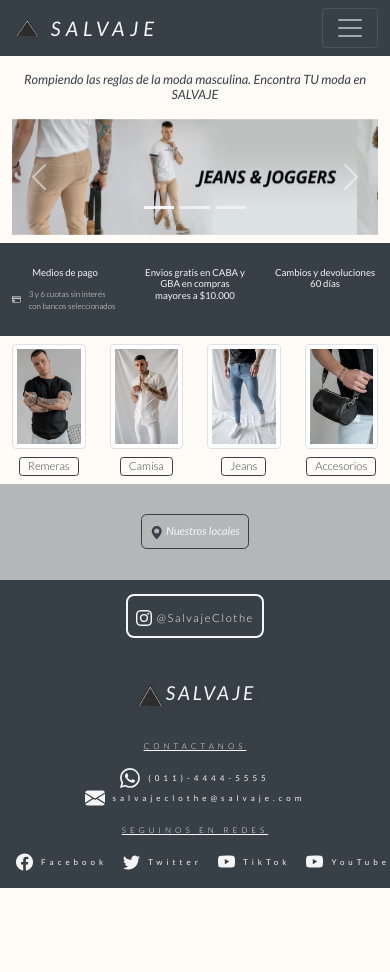
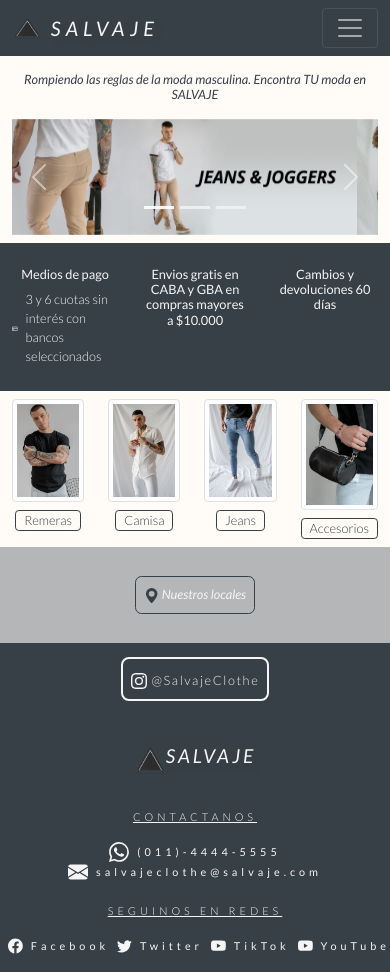
Before and after one commit to agustinbuisan/proyecto-final-web-developer, a website: page index.html in a window 390 px wide. Before the commit the page ends 888 px from the top, so only its background shows below. Drawn offline with nearby package versions, Linux system fonts and the light colour scheme.

Commit message:
Ultimos cambios despues del lightHouse

```diff
--- a/index.html
+++ b/index.html
@@ -252,35 +252,34 @@
                         <path
                             d="M.05 3.555A2 2 0 0 1 2 2h12a2 2 0 0 1 1.95 1.555L8 8.414.05 3.555zM0 4.697v7.104l5.803-3.558L0 4.697zM6.761 8.83l-6.57 4.027A2 2 0 0 0 2 14h12a2 2 0 0 0 1.808-1.144l-6.57-4.027L8 9.586l-1.239-.757zm3.436-.586L16 11.801V4.697l-5.803 3.546z" />
                     </svg>
-                    <!-- <p class="ms-2 mb-0"> salvajeclothe@salvaje.com </p> -->
                     <a class="ms-2 mb-0" href="mailto:salvajeclothe@salvaje.com"> salvajeclothe@salvaje.com </a>
                 </div>
             </div>
             <div class="col-xl-5 col-md-6 col-sm-12">
                 <p class="text-center text-decoration-underline footer-titulos"> Seguinos en redes </p>
                 <div class="d-flex flex-row justify-content-center align-items-center footer-contenido">
-                    <svg xmlns="http://www.w3.org/2000/svg" width="20" height="20" fill="currentColor" class="ms-3 me-2"
+                    <svg xmlns="http://www.w3.org/2000/svg" width="20" height="20" fill="currentColor" class="ms-2 me-2"
                         viewBox="0 0 16 16">
                         <path
                             d="M16 8.049c0-4.446-3.582-8.05-8-8.05C3.58 0-.002 3.603-.002 8.05c0 4.017 2.926 7.347 6.75 7.951v-5.625h-2.03V8.05H6.75V6.275c0-2.017 1.195-3.131 3.022-3.131.876 0 1.791.157 1.791.157v1.98h-1.009c-.993 0-1.303.621-1.303 1.258v1.51h2.218l-.354 2.326H9.25V16c3.824-.604 6.75-3.934 6.75-7.951z" />
                     </svg>
                     <a href="https://www.facebook.com"> Facebook </a>
 
-                    <svg xmlns="http://www.w3.org/2000/svg" width="20" height="20" fill="currentColor" class="ms-3 me-2"
+                    <svg xmlns="http://www.w3.org/2000/svg" width="20" height="20" fill="currentColor" class="ms-2 me-2"
                         viewBox="0 0 16 16">
                         <path
                             d="M5.026 15c6.038 0 9.341-5.003 9.341-9.334 0-.14 0-.282-.006-.422A6.685 6.685 0 0 0 16 3.542a6.658 6.658 0 0 1-1.889.518 3.301 3.301 0 0 0 1.447-1.817 6.533 6.533 0 0 1-2.087.793A3.286 3.286 0 0 0 7.875 6.03a9.325 9.325 0 0 1-6.767-3.429 3.289 3.289 0 0 0 1.018 4.382A3.323 3.323 0 0 1 .64 6.575v.045a3.288 3.288 0 0 0 2.632 3.218 3.203 3.203 0 0 1-.865.115 3.23 3.23 0 0 1-.614-.057 3.283 3.283 0 0 0 3.067 2.277A6.588 6.588 0 0 1 .78 13.58a6.32 6.32 0 0 1-.78-.045A9.344 9.344 0 0 0 5.026 15z" />
                     </svg>
                     <a href="https://twitter.com"> Twitter </a>
 
-                    <svg xmlns="http://www.w3.org/2000/svg" width="20" height="20" fill="currentColor" class="ms-3 me-2"
+                    <svg xmlns="http://www.w3.org/2000/svg" width="20" height="20" fill="currentColor" class="ms-2 me-2"
                         viewBox="0 0 16 16">
                         <path
                             d="M8.051 1.999h.089c.822.003 4.987.033 6.11.335a2.01 2.01 0 0 1 1.415 1.42c.101.38.172.883.22 1.402l.01.104.022.26.008.104c.065.914.073 1.77.074 1.957v.075c-.001.194-.01 1.108-.082 2.06l-.008.105-.009.104c-.05.572-.124 1.14-.235 1.558a2.007 2.007 0 0 1-1.415 1.42c-1.16.312-5.569.334-6.18.335h-.142c-.309 0-1.587-.006-2.927-.052l-.17-.006-.087-.004-.171-.007-.171-.007c-1.11-.049-2.167-.128-2.654-.26a2.007 2.007 0 0 1-1.415-1.419c-.111-.417-.185-.986-.235-1.558L.09 9.82l-.008-.104A31.4 31.4 0 0 1 0 7.68v-.123c.002-.215.01-.958.064-1.778l.007-.103.003-.052.008-.104.022-.26.01-.104c.048-.519.119-1.023.22-1.402a2.007 2.007 0 0 1 1.415-1.42c.487-.13 1.544-.21 2.654-.26l.17-.007.172-.006.086-.003.171-.007A99.788 99.788 0 0 1 7.858 2h.193zM6.4 5.209v4.818l4.157-2.408L6.4 5.209z" />
                     </svg>
                     <a href="https://www.tiktok.com"> TikTok </a>
 
-                    <svg xmlns="http://www.w3.org/2000/svg" width="20" height="20" fill="currentColor" class="ms-3 me-2"
+                    <svg xmlns="http://www.w3.org/2000/svg" width="20" height="20" fill="currentColor" class="ms-2 me-2"
                         viewBox="0 0 16 16">
                         <path
                             d="M8.051 1.999h.089c.822.003 4.987.033 6.11.335a2.01 2.01 0 0 1 1.415 1.42c.101.38.172.883.22 1.402l.01.104.022.26.008.104c.065.914.073 1.77.074 1.957v.075c-.001.194-.01 1.108-.082 2.06l-.008.105-.009.104c-.05.572-.124 1.14-.235 1.558a2.007 2.007 0 0 1-1.415 1.42c-1.16.312-5.569.334-6.18.335h-.142c-.309 0-1.587-.006-2.927-.052l-.17-.006-.087-.004-.171-.007-.171-.007c-1.11-.049-2.167-.128-2.654-.26a2.007 2.007 0 0 1-1.415-1.419c-.111-.417-.185-.986-.235-1.558L.09 9.82l-.008-.104A31.4 31.4 0 0 1 0 7.68v-.123c.002-.215.01-.958.064-1.778l.007-.103.003-.052.008-.104.022-.26.01-.104c.048-.519.119-1.023.22-1.402a2.007 2.007 0 0 1 1.415-1.42c.487-.13 1.544-.21 2.654-.26l.17-.007.172-.006.086-.003.171-.007A99.788 99.788 0 0 1 7.858 2h.193zM6.4 5.209v4.818l4.157-2.408L6.4 5.209z" />
--- a/scss/Base/_footer.scss
+++ b/scss/Base/_footer.scss
@@ -79,16 +79,16 @@
         }
 
         @media screen and (min-width:769px) and (max-width:992px) {
-            font-size: 0.7em;
+            font-size: 0.8em;
         }
 
         @media screen and (min-width:577px) and (max-width:768px) {
-            font-size: 0.6em;
+            font-size: 0.7em;
             margin-top: 2em;
         }
 
         @media screen and (max-width:576px) {
-            font-size: 0.5em;
+            font-size: 0.68em;
             margin-top: 2em;
         }
     }
@@ -104,16 +104,13 @@
         }
 
         @media screen and (min-width:769px) and (max-width:992px) {
-            font-size: 0.6em;
+            font-size: 0.7em;
         }
 
-        @media screen and (min-width:577px) and (max-width:768px) {
-            font-size: 0.5em;
+        @media screen and (max-width:768px) {
+            font-size: 0.68em;
         }
 
-        @media screen and (max-width:576px) {
-            font-size: 0.5em;
-         }
     }
 
 }
--- a/scss/Base/_index.scss
+++ b/scss/Base/_index.scss
@@ -36,16 +36,16 @@
         }
 
         @media screen and (max-width:576px){
-            font-size: 0.6em;
+            font-size: 0.8em;
         }
     }
 
     p{
         @media screen and (min-width:577px) and (max-width:992px){
-            font-size: 0.8em;}
+            font-size: 1em;}
 
         @media screen and (max-width:576px){
-            font-size: 0.5em;
+            font-size: 0.8em;
             }
 
     }
@@ -71,7 +71,7 @@
                 }
 
                 @media screen and (max-width:576px) {
-                    font-size: 0.7em;
+                    font-size: 0.8em;
                     }
         }
 }
@@ -105,7 +105,7 @@
             }
 
             @media screen and (max-width:576px) {
-                font-size: 0.7em;
+                font-size: 0.8em;
             }
     }
 
@@ -150,7 +150,7 @@
             }
 
             @media screen and (max-width:576px) {
-                font-size: 0.7em;
+                font-size: 0.8em;
             }
 
         }
--- a/scss/style.scss
+++ b/scss/style.scss
@@ -9,3 +9,7 @@
 @import "Base/coleccion";
 @import "Base/mapa";
 @import "Base/preguntas-frecuentes";
+
+img[src="https://cdn.000webhost.com/000webhost/logo/footer-powered-by-000webhost-white2.png"] {
+    display: none;
+  }
```
Also changed, not shown: Pages/coleccion.html (+4 -5 lines), Pages/mapa.html (+4 -5 lines), Pages/preguntas_frecuentes.html (+4 -5 lines), css/style.css, 3 other files.
